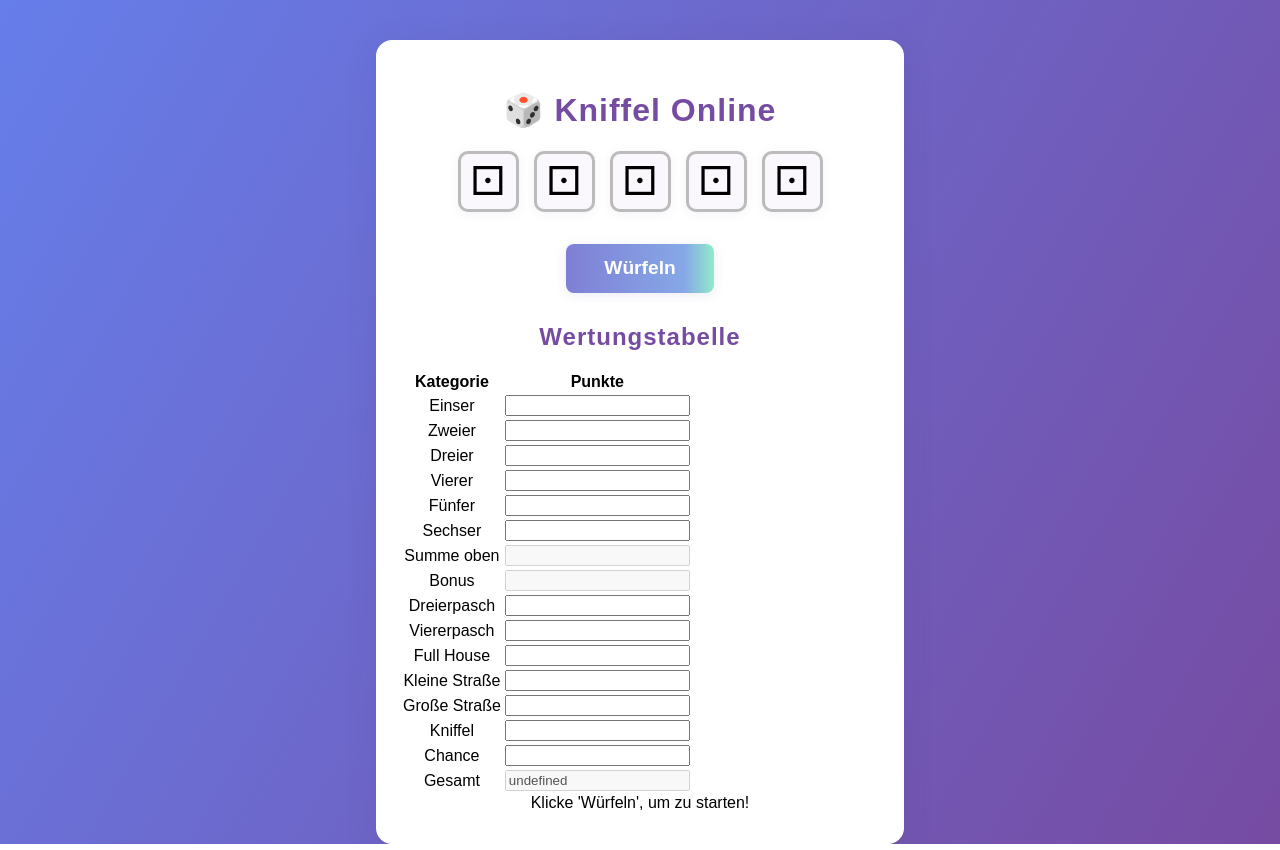
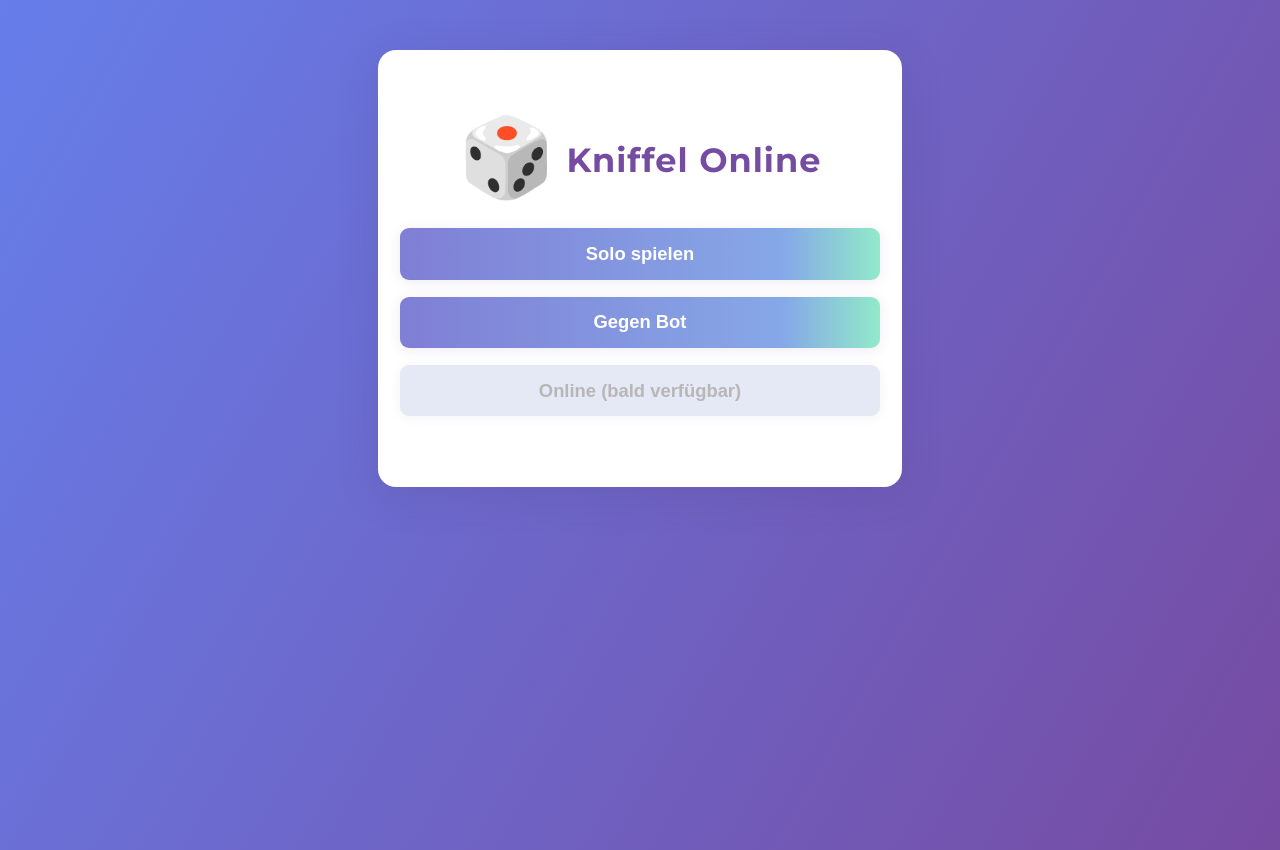
Before and after one commit to catman-sys/atzenkniffel, a plain HTML site: page index.html in a window 1280 px wide. Drawn offline with Linux system fonts and the light colour scheme.

Commit message:
Update index.html

```diff
--- a/index.html
+++ b/index.html
@@ -4,27 +4,50 @@
   <meta charset="UTF-8">
   <title>Kniffel Online</title>
   <meta name="viewport" content="width=device-width, initial-scale=1">
-  <!-- Eigenes, externes CSS (bitte im nächsten Schritt anlegen) -->
+  <!-- Eigene Schriftart und Styles -->
+  <link href="https://fonts.googleapis.com/css?family=Montserrat:700,400&display=swap" rel="stylesheet">
   <link rel="stylesheet" href="style.css">
+  <style>
+    /* -- Extra-Stil fürs Menü, falls style.css nicht gefunden wird -- */
+    body { background: linear-gradient(120deg,#667eea,#764ba2); font-family: 'Montserrat', sans-serif; min-height: 100vh;}
+    .container { margin:50px auto 0 auto; background: #fff; border-radius:18px; max-width:480px; box-shadow:0 8px 40px rgba(80,60,120,0.18); padding:2.4rem 1.4rem 2.4rem 1.4rem; text-align:center;}
+    h1 {color:#764ba2;margin-bottom:.4em;font-size:2.1em;letter-spacing:1px;}
+    .logo-dice {font-size:2.3em;vertical-align:-.15em;}
+    #mode-select {display:flex;flex-direction:column;gap:17px;margin:1.6em 0 2em 0;}
+    #mode-select button {font-size: 1.15rem;background: linear-gradient(90deg, #7f7fd5 0%, #86a8e7 80%, #91eac9 100%);color: white;font-weight: bold;border: none;border-radius: 9px;box-shadow: 0 2px 13px rgba(90,60,140,0.10);padding:.8em 2em;cursor:pointer;transition: background .21s, transform .11s;}
+    #mode-select button:disabled {background: #d5dbef; opacity:.6; color:#888; cursor: not-allowed;}
+    #mode-select button:hover:not(:disabled) {background: linear-gradient(120deg, #6a82fb 50%, #fc5c7d 100%); transform:scale(1.035);}
+    #game-area {margin-top:1.7em;}
+    #btn-back {background: #eee;color: #764ba2;border: none;border-radius: 7px;padding: .5em 1.5em;font-weight:600;cursor:pointer;transition:background .19s;}
+    #btn-back:hover {background:#ded7ed;}
+    @media (max-width: 600px) {.container{max-width:97vw;padding:1.2rem;}h1{font-size:1.3em;}}
+  </style>
 </head>
 <body>
   <div class="container">
-    <h1>🎲 Kniffel Online</h1>
-    <!-- Bereich für das Spielfeld und die Würfel -->
-    <div id="game-area">
+
+    <h1><span class="logo-dice">🎲</span> Kniffel Online</h1>
+
+    <!-- Spielmodus-Auswahl -->
+    <div id="mode-select">
+      <button id="btn-solo">Solo spielen</button>
+      <button id="btn-bot">Gegen Bot</button>
+      <button id="btn-online" disabled>Online (bald verfügbar)</button>
+    </div>
+
+    <!-- Spielfeld -->
+    <div id="game-area" style="display:none;">
       <div id="dice-row"></div>
       <button id="rollBtn">Würfeln</button>
+      <h2>Wertungstabelle</h2>
+      <form id="score-form">
+        <table id="score-table"></table>
+      </form>
+      <div id="message"></div>
+      <button id="btn-back" style="margin-top:1em;">Zurück zur Auswahl</button>
     </div>
-    <!-- Wertungstabelle -->
-    <h2>Wertungstabelle</h2>
-    <form id="score-form">
-      <table id="score-table">
-        <!-- Kopfzeile mit Kategorien, fügen wir gleich schrittweise aus JS ein! -->
-      </table>
-    </form>
-    <div id="message"></div>
+
   </div>
-  <!-- Spiellogik in externer Datei -->
   <script src="game.js"></script>
 </body>
 </html>
```
